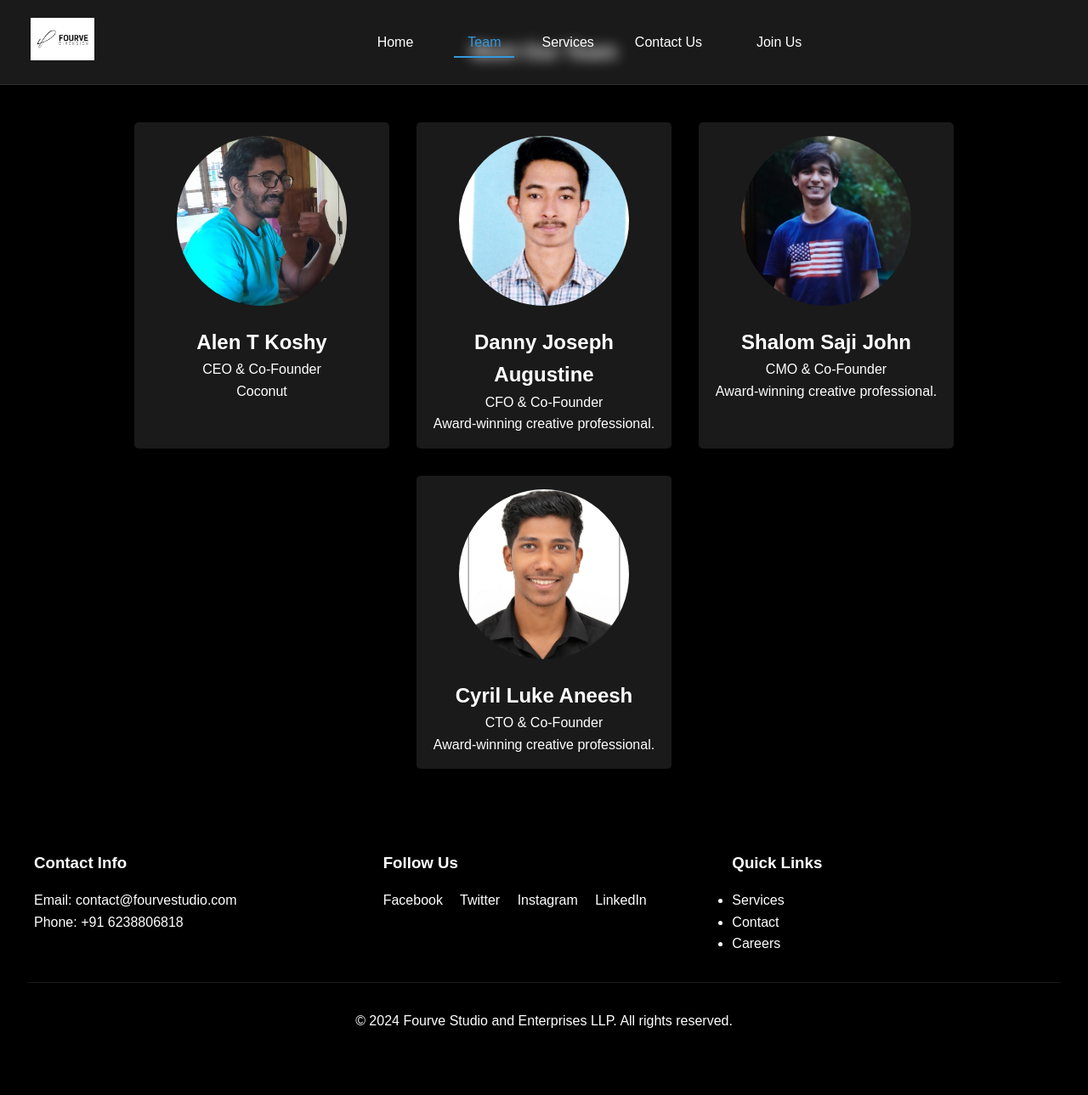
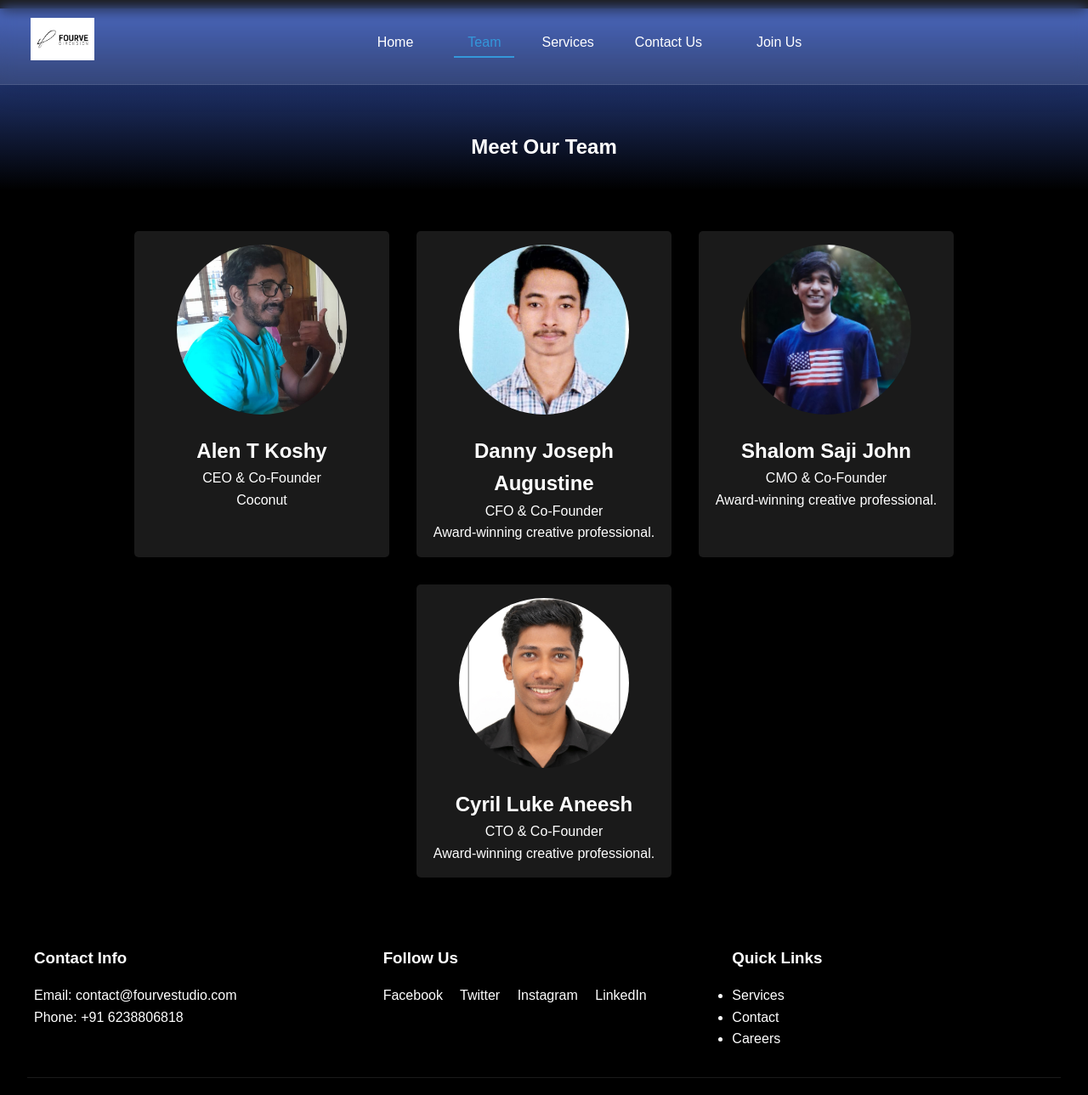
Before and after one commit to abinroy04/Fourve, a Flask app: page /team in a window 1280 px wide. Shown: the top 1289 px of the page at 85% size. Before the commit the page ends 1210 px from the top, so only its background shows below. Run offline with Flask 3, Linux system fonts and the light colour scheme.

Commit message:
Update team.html
Added animation elements, used base file

```diff
--- a/templates/team.html
+++ b/templates/team.html
@@ -4,8 +4,35 @@
 
 {% block extra_css %}
 <style>
-    .team {
-        padding-top: 2rem;
+    @keyframes fadeIn {
+        from {
+            opacity: 0;
+            transform: translateY(20px);
+        }
+        to {
+            opacity: 1;
+            transform: translateY(0);
+        }
+    }
+
+    .team-header {
+        background: linear-gradient(
+            to bottom,
+            rgba(65, 105, 225, 0.8) 0%,
+            rgba(0, 0, 0, 0.9) 100%
+        );
+        padding: 4rem 0 2rem 0;
+        margin-bottom: 2rem;
+        animation: fadeIn 1s ease-out;
+    }
+
+    .team h1 {
+        padding-top: 80px;
+        text-align: center;
+        color: white;
+        margin: 0;
+        animation: fadeIn 1s ease-out 0.5s;
+        animation-fill-mode: both;
     }
 
     .team-members {
@@ -14,13 +41,24 @@
         flex-wrap: wrap;
         gap: 2rem;
         justify-content: center;
-        padding: 2rem;
+        padding: 1rem;
+        border-radius: 15px;
     }
 
     .team-member {
         flex-basis: 300px;
         text-align: center;
+        transition: all 0.3s ease;
+        animation: fadeIn 1s ease-out;
+        animation-fill-mode: both;
     }
+
+    /* Apply delayed animation to each team member */
+    .team-member:nth-child(1) { animation-delay: 0.3s; }
+    .team-member:nth-child(2) { animation-delay: 0.6s; }
+    .team-member:nth-child(3) { animation-delay: 0.9s; }
+    .team-member:nth-child(4) { animation-delay: 1.2s; }
+
 
     .team-member img {
         width: 200px;
@@ -36,9 +74,9 @@
     }
 
     .team-member:hover {
+        box-shadow: 0 10px 20px rgb(85, 30, 236);
+        background: linear-gradient(rgb(65, 105, 225, 0.8), rgba(0, 0, 0, 0.8));
         transform: translateY(-10px);
-        box-shadow: 0 10px 20px rgb(85, 30, 236);
-        background-color: #f8f8f8;
     }
 
     .team-member img {
@@ -46,14 +84,16 @@
     }
 
     .team-member:hover img {
-        transform: scale(1.15);
+        transform: scale(1.1);
     }
 </style>
 {% endblock %}
 
 {% block content %}
 <section class="team">
-    <h1 style="text-align: center; margin-bottom: 2rem;">Meet Our Team</h1>
+    <div class="team-header">
+        <h1>Meet Our Team</h1>
+    </div>
     <div class="team-members">
         {% for member in team_members %}
         <div class="team-member">
```
